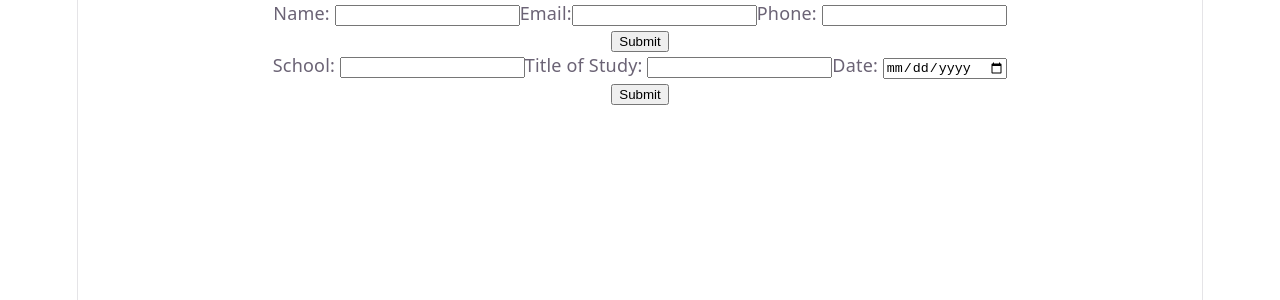
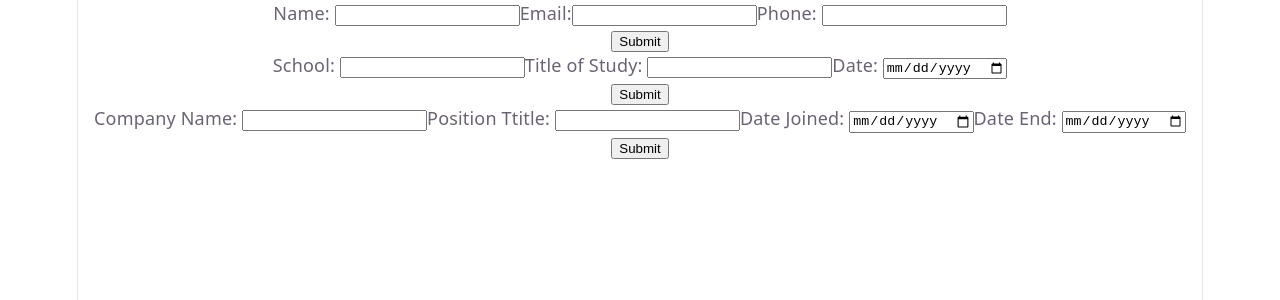
Before and after one commit to UmaanMehraj/cv-app, a React (Vite) app: page / in a window 1280 px wide. Shown: the top 300 px of the page. Built offline with nearby package versions, Linux system fonts and the light colour scheme.

Commit message:
update: Form.jsx

```diff
--- a/src/components/Form.jsx
+++ b/src/components/Form.jsx
@@ -34,7 +34,6 @@ function GeneralInfo() {
     )
   }
   return (
-    <section>
     <div className='form'>
       <form>
         <label htmlFor='name'>Name: </label>
@@ -48,7 +47,6 @@ function GeneralInfo() {
         Submit
       </button>
     </div>
-    </section>
   )
 }
 
@@ -68,20 +66,21 @@ function EducationalXp() {
     setEducation({
       ...education,
       schoolName: schoolNameInput.value,
-      title: titleOfStudy,
-      date: dateOfStudy,
+      title: titleOfStudy.value,
+      date: dateOfStudy.value,
     })
+
     changeSubmission(true)
   }
   if (isSubmitted) {
     return (
       <div className='container'>
-        <div className='general'>
-          <h3>School {education.schoolName}</h3>
-          <h3>Title of Study {education.title}</h3>
-          <h3>Date of passing: {education.date}</h3>
+        <div className='education'>
+          <h3>School: {education.schoolName}</h3>
+          <h3>Title of Study: {education.title}</h3>
+          <h3>Date of Passing: {education.date}</h3>
         </div>
-        <button>Edit</button>
+        <button>Eidt</button>
       </div>
     )
   }
@@ -105,11 +104,65 @@ function EducationalXp() {
   )
 }
 
+function PracticalExp() {
+  const [practice, setPractice] = useState({
+    companyName: 'LockHeed',
+    position: 'SDE',
+    dateFrom: '12-12-23',
+    dateEnd: '12-12-25',
+  })
+  const [isSubmitted, changeSubmission] = useState(false)
+
+  function updatePractice(){
+    const company = document.querySelector('#companyName')
+    const positonName = document.querySelector('#position')
+    const dateStart = document.querySelector('#dateFrom')
+    const dateEnd = document.querySelector('#dateEnd')
+
+    setPractice({
+      companyName: company.value, position: positonName.value, dateFrom: dateStart.value, dateEnd: dateEnd.value
+    })
+
+    changeSubmission(true)
+  }
+
+  if(isSubmitted){
+    return(
+      <div className="container">
+        <div className="practice">
+          <h3>Company Name: {practice.companyName}</h3>
+          <h3>Position: {practice.position}</h3>
+          <h3>Date Start: {practice.dateFrom}</h3>
+          <h3>Date End: {practice.dateEnd}</h3>
+        </div>
+        <button>Edit</button>
+      </div>
+    )
+  }
+
+  return (
+    <div className='form'>
+      <form>
+        <label htmlFor='comapnyName'>Company Name: </label>
+        <input type='text' id='companyName' name='companyName' />
+        <label htmlFor='position'>Position Ttitle: </label>
+        <input type='text' id='position' name='position' />
+        <label htmlFor='dateFrom'>Date Joined: </label>
+        <input type='date' name='dateFrom' id='dateFrom' />
+        <label htmlFor='dateEnd'>Date End: </label>
+        <input type='date' name='dateEnd' id='dateEnd' />
+      </form>
+      <button type="submit" onClick={updatePractice}>Submit</button>
+    </div>
+  )
+}
+
 export default function Form() {
   return (
     <>
       <GeneralInfo />
       <EducationalXp />
+      <PracticalExp />
     </>
   )
 }
```
Lines whose indentation alone changed are shown as unchanged.
